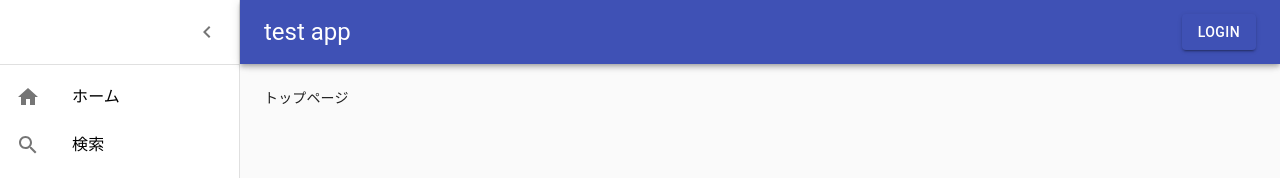
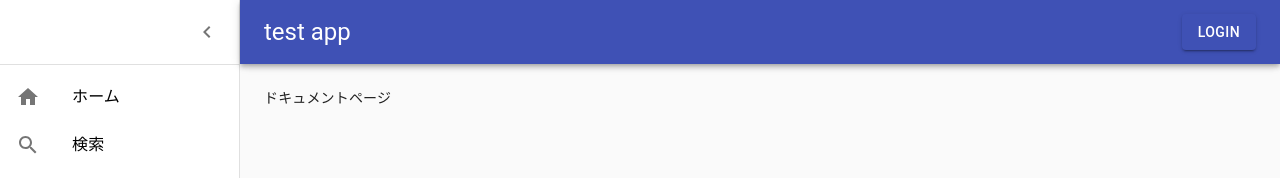
Before and after one commit to ochi-tama/react-test, a React (Create React App) app: page /documents in a window 1280 px wide. Shown: the top 178 px of the page. Built offline with nearby package versions, Linux system fonts and the light colour scheme; no server answers.

Commit message:
ドキュメントページを追加

```diff
--- a/src/App.tsx
+++ b/src/App.tsx
@@ -6,6 +6,7 @@ import { AuthContext } from './context/AuthContext'
 import Login from './pages/Login/Login'
 import Search from './pages/Search/Search'
 import Top from './pages/Top/Top'
+import Document from './pages/Document/Document'
 
 function App(): JSX.Element {
   const { currentUser } = React.useContext(AuthContext)
@@ -18,6 +19,7 @@ function App(): JSX.Element {
         <Layout authenticated={!!currentUser}>
           <Switch>
             <Route exact path="/search" component={Search} />
+            <Route exact path="/documents" component={Document} />
             <Route component={Top} />
           </Switch>
         </Layout>
--- /dev/null
+++ b/src/pages/Document/Document.tsx
@@ -0,0 +1,7 @@
+import React from 'react'
+
+function Document(): JSX.Element {
+  return <div>ドキュメントページ</div>
+}
+
+export default Document
```
